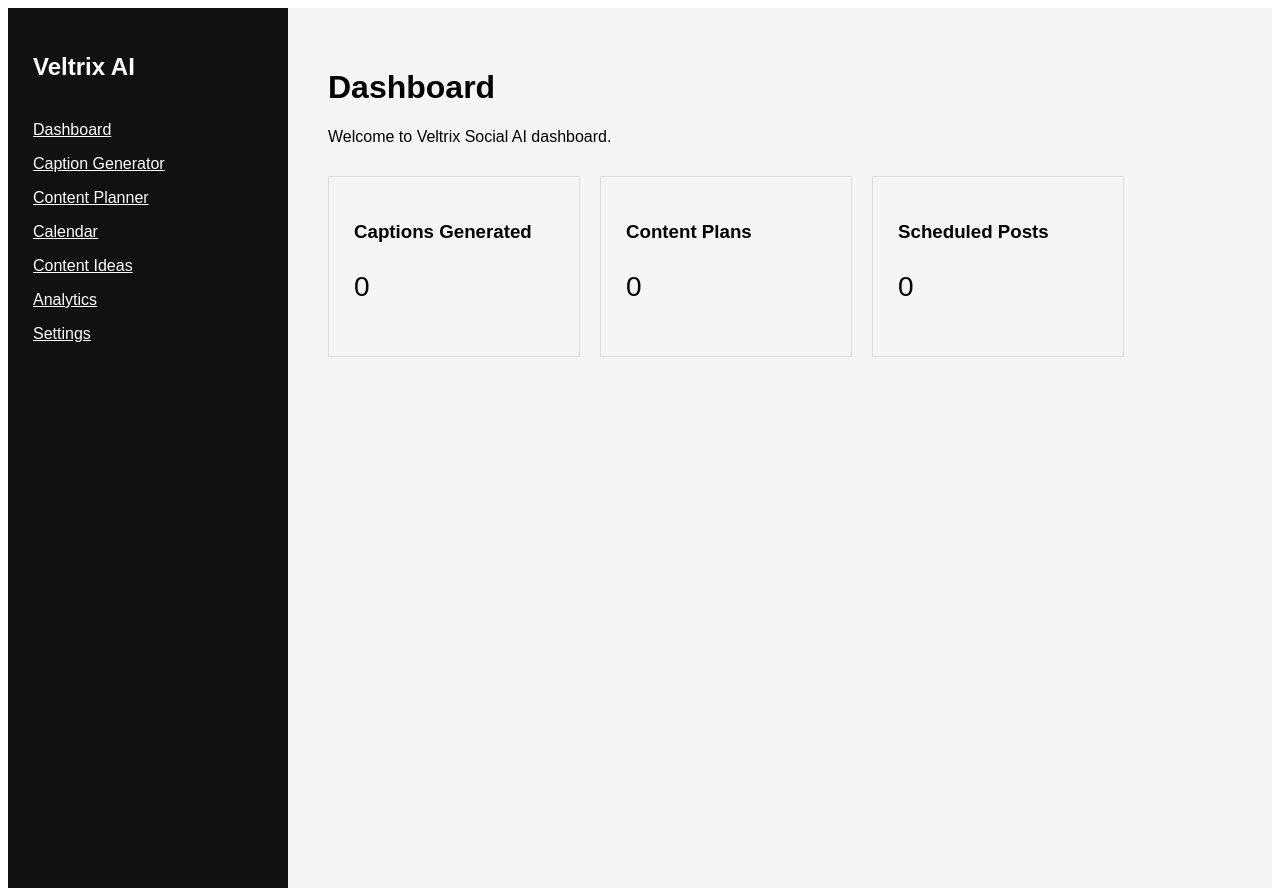
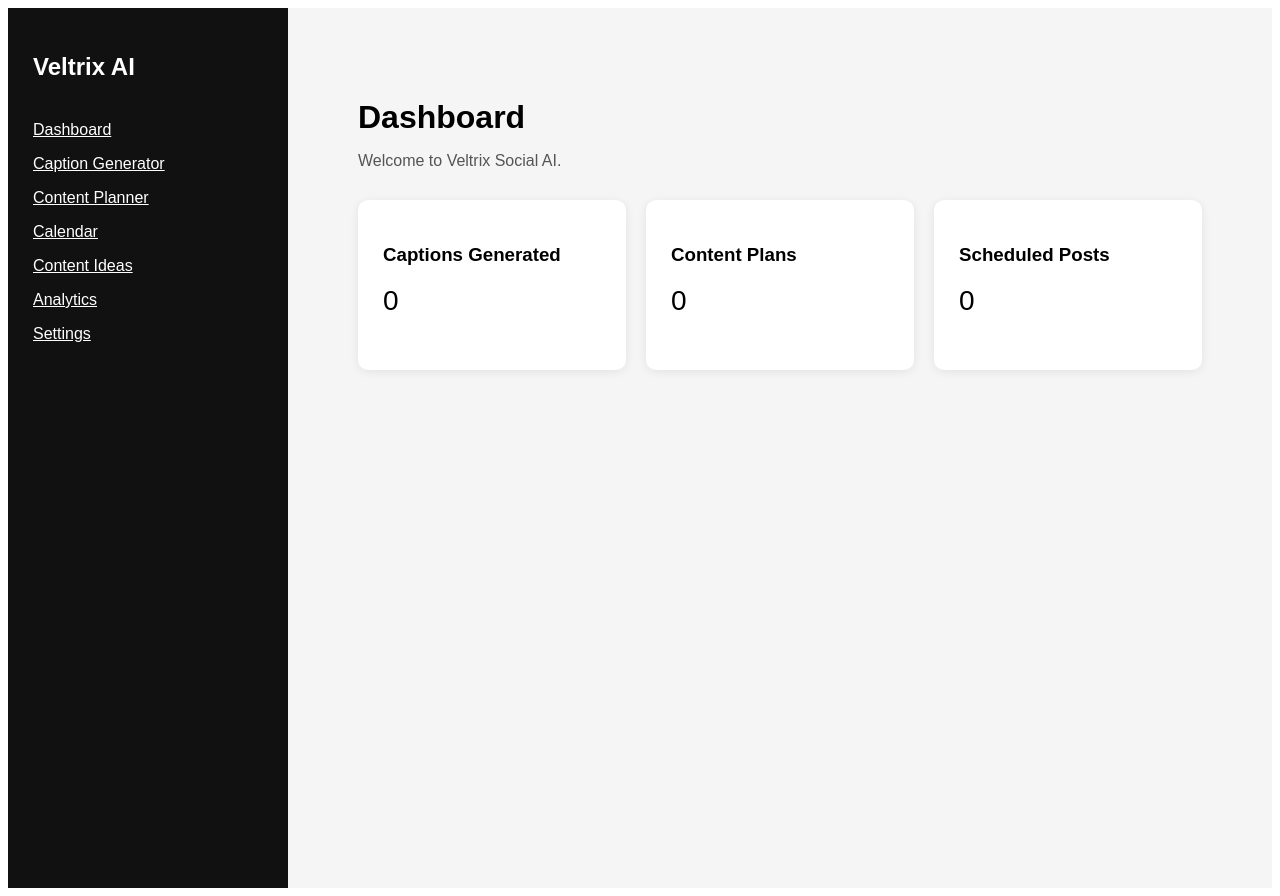
Before and after one commit to syedfaraz0099-sketch/veltrix-social-ai, a Next.js app in the folder frontend/: page /dashboard in a window 1280 px wide. Built offline with nearby package versions, Linux system fonts and the light colour scheme.

Commit message:
Update page.tsx

```diff
--- a/frontend/app/dashboard/page.tsx
+++ b/frontend/app/dashboard/page.tsx
@@ -21,42 +21,65 @@ export default function DashboardPage() {
   }, [])
 
   return (
-    <div>
+    <div style={{ padding: "30px" }}>
 
-      <h1>Dashboard</h1>
-      <p>Welcome to Veltrix Social AI dashboard.</p>
+      <h1 style={{ marginBottom: "10px" }}>Dashboard</h1>
+      <p style={{ color: "#555" }}>
+        Welcome to Veltrix Social AI.
+      </p>
 
-      <div style={{
-        display:"flex",
-        gap:"20px",
-        marginTop:"30px"
-      }}>
+      <div
+        style={{
+          display: "grid",
+          gridTemplateColumns: "repeat(3, 1fr)",
+          gap: "20px",
+          marginTop: "30px"
+        }}
+      >
 
-        <div style={{
-          border:"1px solid #ddd",
-          padding:"25px",
-          width:"200px"
-        }}>
+        {/* Card 1 */}
+        <div
+          style={{
+            background: "#fff",
+            padding: "25px",
+            borderRadius: "10px",
+            boxShadow: "0 2px 10px rgba(0,0,0,0.08)"
+          }}
+        >
           <h3>Captions Generated</h3>
-          <p style={{fontSize:"28px"}}>{captions}</p>
+          <p style={{ fontSize: "28px", marginTop: "10px" }}>
+            {captions}
+          </p>
         </div>
 
-        <div style={{
-          border:"1px solid #ddd",
-          padding:"25px",
-          width:"200px"
-        }}>
+        {/* Card 2 */}
+        <div
+          style={{
+            background: "#fff",
+            padding: "25px",
+            borderRadius: "10px",
+            boxShadow: "0 2px 10px rgba(0,0,0,0.08)"
+          }}
+        >
           <h3>Content Plans</h3>
-          <p style={{fontSize:"28px"}}>{plans}</p>
+          <p style={{ fontSize: "28px", marginTop: "10px" }}>
+            {plans}
+          </p>
         </div>
 
-        <div style={{
-          border:"1px solid #ddd",
-          padding:"25px",
-          width:"200px"
-        }}>
+        {/* Card 3 */}
+        <div
+          style={{
+            background: "#fff",
+            padding: "25px",
+            borderRadius: "10px",
+            boxShadow: "0 2px 10px rgba(0,0,0,0.08)"
+          }}
+        >
           <h3>Scheduled Posts</h3>
-          <p style={{fontSize:"28px"}}>{scheduled}</p>
+          <p style={{ fontSize: "28px", marginTop: "10px" }}>
+            {scheduled}
+          </p>
         </div>
 
       </div>
```
